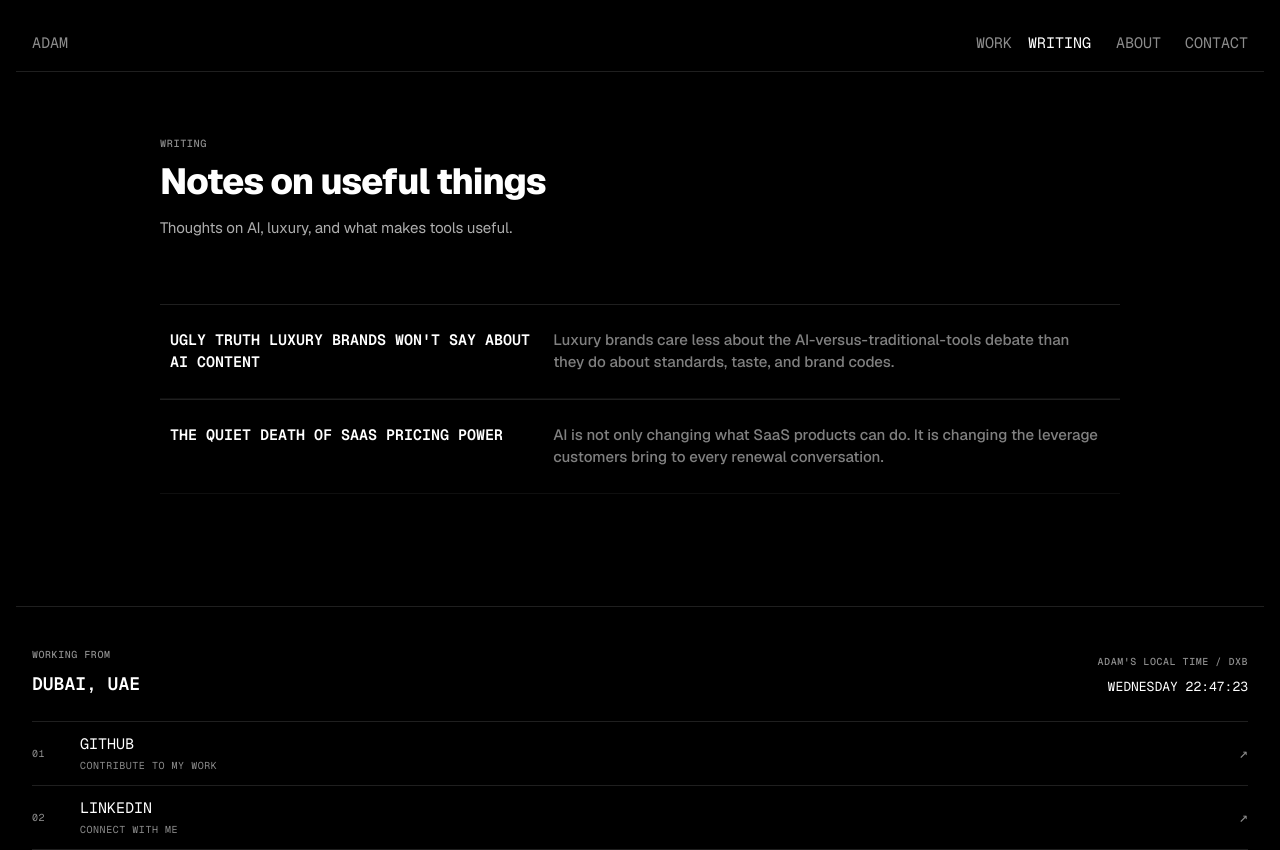
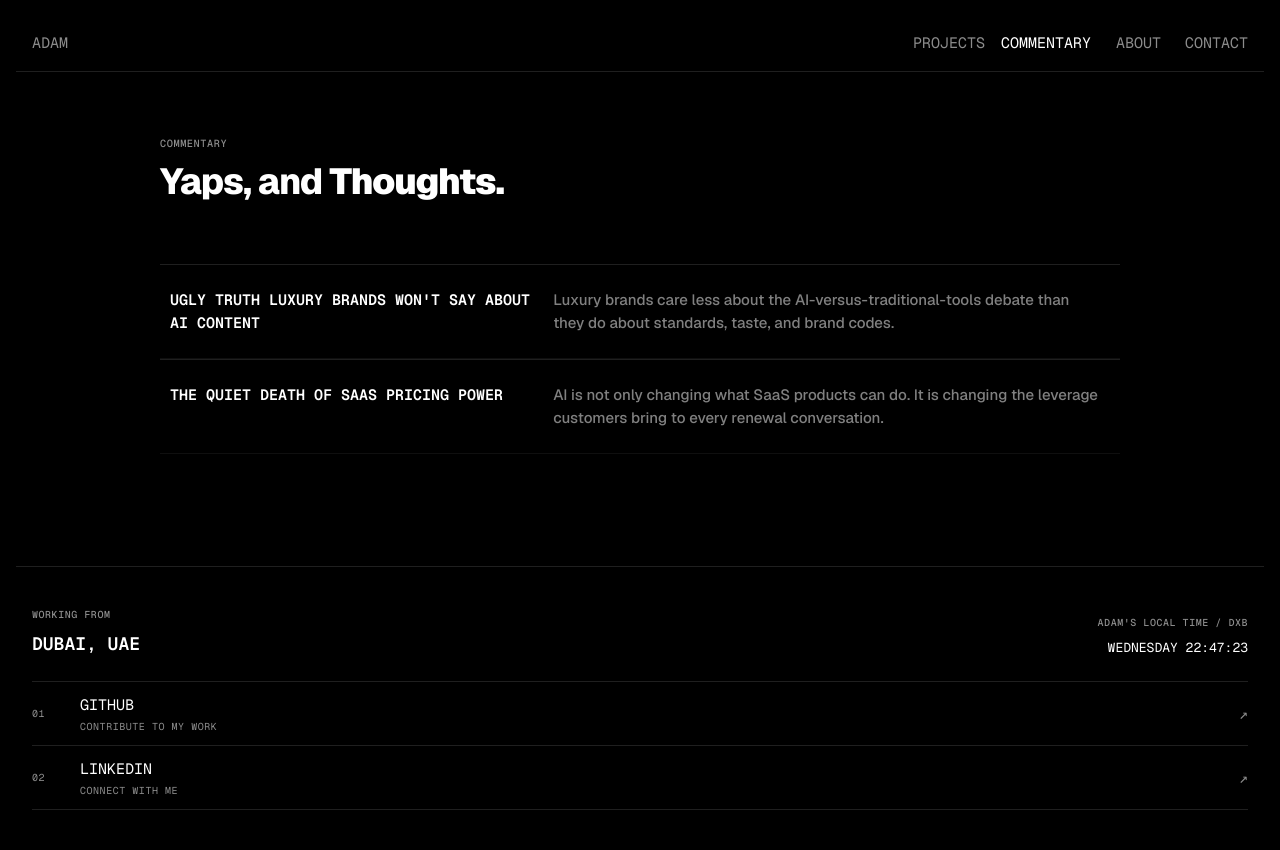
Before and after one commit to AdamJeddy/portfolio, a Next.js app: page /writing in a window 1280 px wide. After the commit the page ends 810 px from the top, so only its background shows below. Built offline with nearby package versions, Linux system fonts and the light colour scheme.

Commit message:
feat: present writing as commentary

```diff
--- a/src/app/writing/[slug]/page.tsx
+++ b/src/app/writing/[slug]/page.tsx
@@ -77,9 +77,9 @@ export default async function PostPage({ params }: PostPageProps) {
         <article className="section page-hero writing-detail">
           <div className="col wfull">
             <Link href="/writing" className="back-link">
-              <span aria-hidden="true">&larr;</span>{' '}All writing
+              <span aria-hidden="true">&larr;</span>{' '}All commentary
             </Link>
-            <p className="eyebrow">Writing</p>
+            <p className="eyebrow">Commentary</p>
             <h1 className="mega page-title">{post.title}</h1>
             <p className="hero-copy writing-dek">{post.excerpt}</p>
             <p className="writing-meta">
--- a/src/app/writing/page.tsx
+++ b/src/app/writing/page.tsx
@@ -5,8 +5,8 @@ import { posts } from '@/lib/posts'
 
 export const metadata = createPageMetadata({
   path: '/writing',
-  title: "Writing on AI, Luxury & Useful Things — Adam's Portfolio",
-  description: 'Notes by Adam on AI, luxury, and what makes tools useful.',
+  title: "Commentary — Adam's Portfolio",
+  description: 'Commentary, thoughts, and observations by Adam.',
 })
 
 export default function Content() {
@@ -15,11 +15,8 @@ export default function Content() {
       <Reveal type="slide-up">
         <section className="section page-hero">
           <div className="col wfull">
-            <p className="eyebrow">Writing</p>
-            <h1 className="mega page-title">Notes on useful things</h1>
-            <p className="hero-copy">
-              Thoughts on AI, luxury, and what makes tools useful.
-            </p>
+            <p className="eyebrow">Commentary</p>
+            <h1 className="mega page-title">Yaps, and <strong>Thoughts.</strong></h1>
           </div>
         </section>
       </Reveal>
--- a/src/components/layout/Nav.tsx
+++ b/src/components/layout/Nav.tsx
@@ -10,8 +10,8 @@ interface NavLink {
 }
 
 const primaryLinks: NavLink[] = [
-  { href: '/projects', label: 'Work' },
-  { href: '/writing', label: 'Writing' },
+  { href: '/projects', label: 'Projects' },
+  { href: '/writing', label: 'Commentary' },
 ]
 
 const secondaryLinks: NavLink[] = [
--- a/src/lib/site.ts
+++ b/src/lib/site.ts
@@ -1,6 +1,6 @@
 export const SITE_URL = 'https://bruh.ae'
 export const SITE_NAME = "Adam's Portfolio"
-export const SITE_DESCRIPTION = 'A personal collection of projects, writing, and experiments by Adam.'
+export const SITE_DESCRIPTION = 'Projects, commentary, and experiments by Adam.'
 export const X_HANDLE = '@A7damn'
 export const DEFAULT_SOCIAL_IMAGE = '/images/social/portfolio-social.png'
 export const GA_MEASUREMENT_ID = 'G-XJVSJ0Y157'
```
